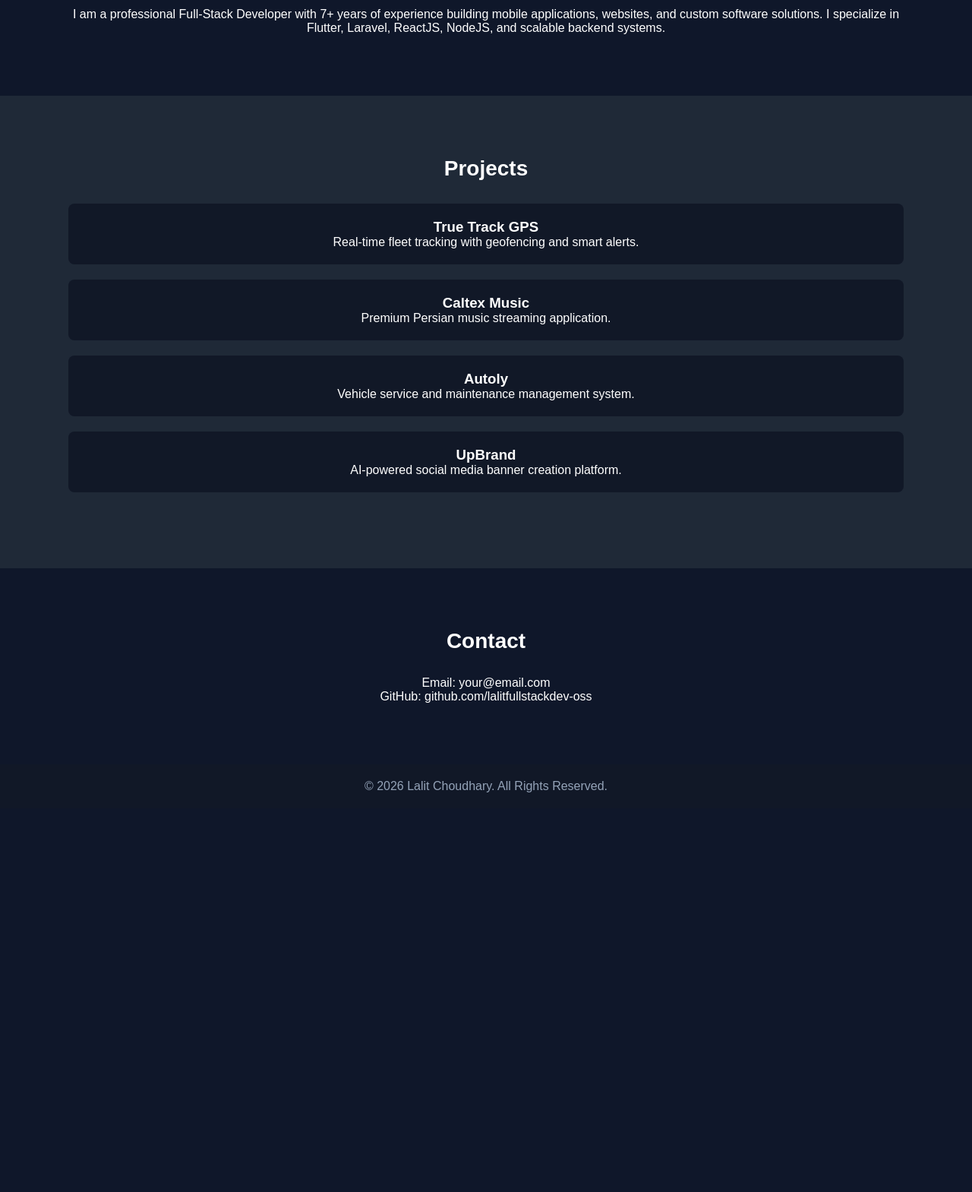
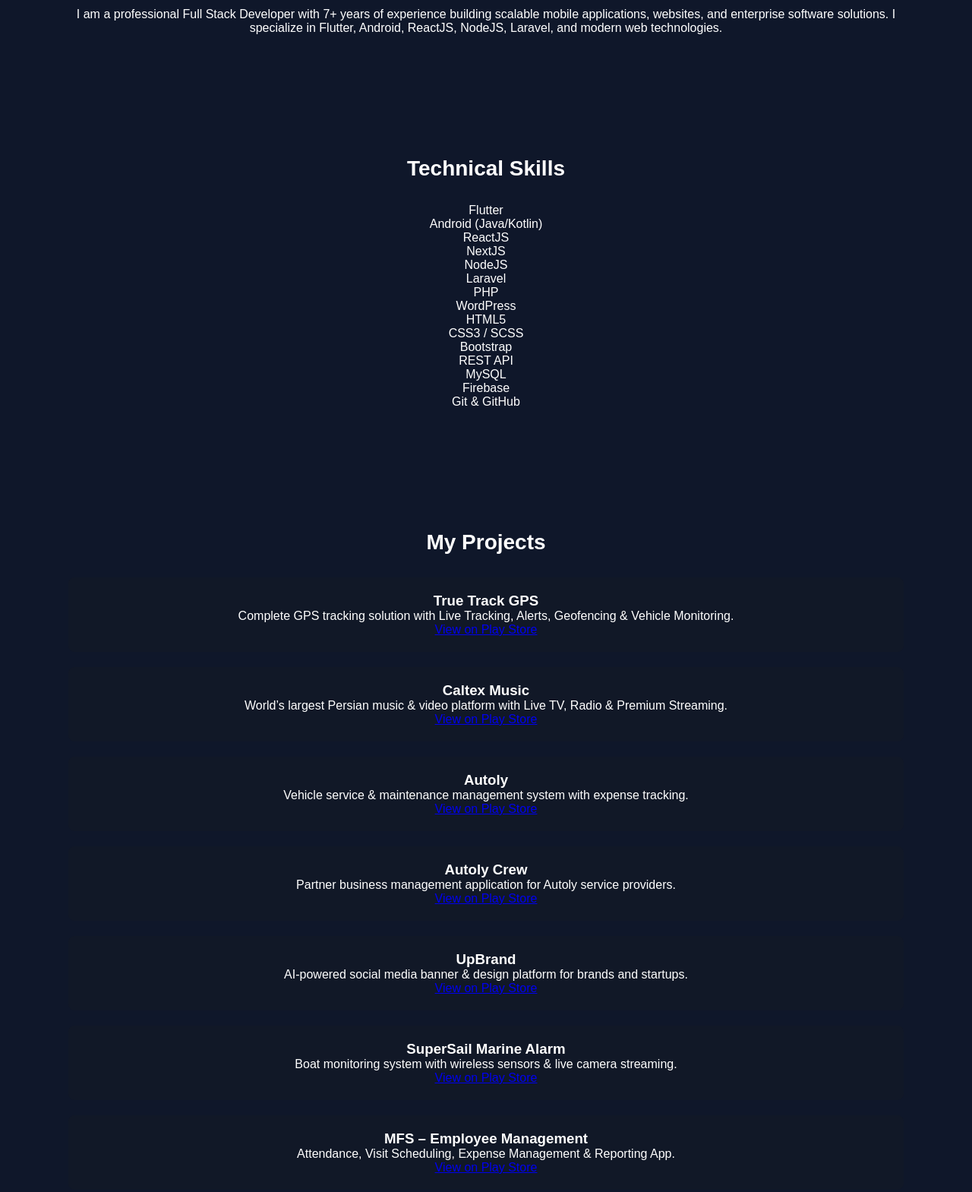
Before and after one commit to lalitfullstackdev-oss/lalit-portfolio, a plain HTML site: page index.html in a window 1280 px wide. Shown: the part 540-2109 px from the top of the page at 76% size. Before the commit the page ends 1604 px from the top, so only its background shows below. Drawn offline with Linux system fonts and the light colour scheme.

Commit message:
Update index.html

```diff
--- a/index.html
+++ b/index.html
@@ -9,10 +9,11 @@
 <body>
 
 <header>
-  <div class="container">
+  <div class="container nav">
     <h1 class="logo">Lalit.dev</h1>
     <nav>
       <a href="#about">About</a>
+      <a href="#skills">Skills</a>
       <a href="#projects">Projects</a>
       <a href="#contact">Contact</a>
     </nav>
@@ -21,8 +22,8 @@
 
 <section class="hero">
   <div class="container">
-    <h2>Hi, I'm Lalit Choudhary</h2>
-    <p>Senior Full Stack & Flutter Developer | 7+ Years Experience</p>
+    <h2>Full Stack Developer</h2>
+    <p>7+ Years Experience in Mobile App, Web & Custom Software Development</p>
     <a href="#projects" class="btn">View My Work</a>
   </div>
 </section>
@@ -31,35 +32,80 @@
   <div class="container">
     <h2>About Me</h2>
     <p>
-      I am a professional Full-Stack Developer with 7+ years of experience
-      building mobile applications, websites, and custom software solutions.
-      I specialize in Flutter, Laravel, ReactJS, NodeJS, and scalable backend systems.
+      I am a professional Full Stack Developer with 7+ years of experience
+      building scalable mobile applications, websites, and enterprise software solutions.
+      I specialize in Flutter, Android, ReactJS, NodeJS, Laravel, and modern web technologies.
     </p>
   </div>
 </section>
 
-<section id="projects" class="section dark">
+<section id="skills" class="section">
   <div class="container">
-    <h2>Projects</h2>
+    <h2>Technical Skills</h2>
+    <div class="skill-grid">
+      <div>Flutter</div>
+      <div>Android (Java/Kotlin)</div>
+      <div>ReactJS</div>
+      <div>NextJS</div>
+      <div>NodeJS</div>
+      <div>Laravel</div>
+      <div>PHP</div>
+      <div>WordPress</div>
+      <div>HTML5</div>
+      <div>CSS3 / SCSS</div>
+      <div>Bootstrap</div>
+      <div>REST API</div>
+      <div>MySQL</div>
+      <div>Firebase</div>
+      <div>Git & GitHub</div>
+    </div>
+  </div>
+</section>
+
+<section id="projects" class="section">
+  <div class="container">
+    <h2>My Projects</h2>
 
     <div class="card">
       <h3>True Track GPS</h3>
-      <p>Real-time fleet tracking with geofencing and smart alerts.</p>
+      <p>Complete GPS tracking solution with Live Tracking, Alerts, Geofencing & Vehicle Monitoring.</p>
+      <a href="https://play.google.com/store/apps/details?id=com.truetrack&hl=en" target="_blank">View on Play Store</a>
     </div>
 
     <div class="card">
       <h3>Caltex Music</h3>
-      <p>Premium Persian music streaming application.</p>
+      <p>World’s largest Persian music & video platform with Live TV, Radio & Premium Streaming.</p>
+      <a href="https://play.google.com/store/apps/details?id=com.caltexmusic.app&hl=en" target="_blank">View on Play Store</a>
     </div>
 
     <div class="card">
       <h3>Autoly</h3>
-      <p>Vehicle service and maintenance management system.</p>
+      <p>Vehicle service & maintenance management system with expense tracking.</p>
+      <a href="https://play.google.com/store/apps/details?id=com.addon.autoly&hl=en" target="_blank">View on Play Store</a>
+    </div>
+
+    <div class="card">
+      <h3>Autoly Crew</h3>
+      <p>Partner business management application for Autoly service providers.</p>
+      <a href="https://play.google.com/store/apps/details?id=com.addon.autoly.crew" target="_blank">View on Play Store</a>
     </div>
 
     <div class="card">
       <h3>UpBrand</h3>
-      <p>AI-powered social media banner creation platform.</p>
+      <p>AI-powered social media banner & design platform for brands and startups.</p>
+      <a href="https://play.google.com/store/apps/details?id=com.upbrandapp" target="_blank">View on Play Store</a>
+    </div>
+
+    <div class="card">
+      <h3>SuperSail Marine Alarm</h3>
+      <p>Boat monitoring system with wireless sensors & live camera streaming.</p>
+      <a href="https://play.google.com/store/apps/details?id=com.agilers.supersail" target="_blank">View on Play Store</a>
+    </div>
+
+    <div class="card">
+      <h3>MFS – Employee Management</h3>
+      <p>Attendance, Visit Scheduling, Expense Management & Reporting App.</p>
+      <a href="https://play.google.com/store/apps/details?id=com.mybackofficework&hl=en_IN" target="_blank">View on Play Store</a>
     </div>
 
   </div>
@@ -67,14 +113,14 @@
 
 <section id="contact" class="section">
   <div class="container">
-    <h2>Contact</h2>
+    <h2>Contact Me</h2>
     <p>Email: your@email.com</p>
     <p>GitHub: github.com/lalitfullstackdev-oss</p>
   </div>
 </section>
 
 <footer>
-  <p>© 2026 Lalit Choudhary. All Rights Reserved.</p>
+  <p>© 2026 Lalit Choudhary | Full Stack Developer</p>
 </footer>
 
 </body>
```
